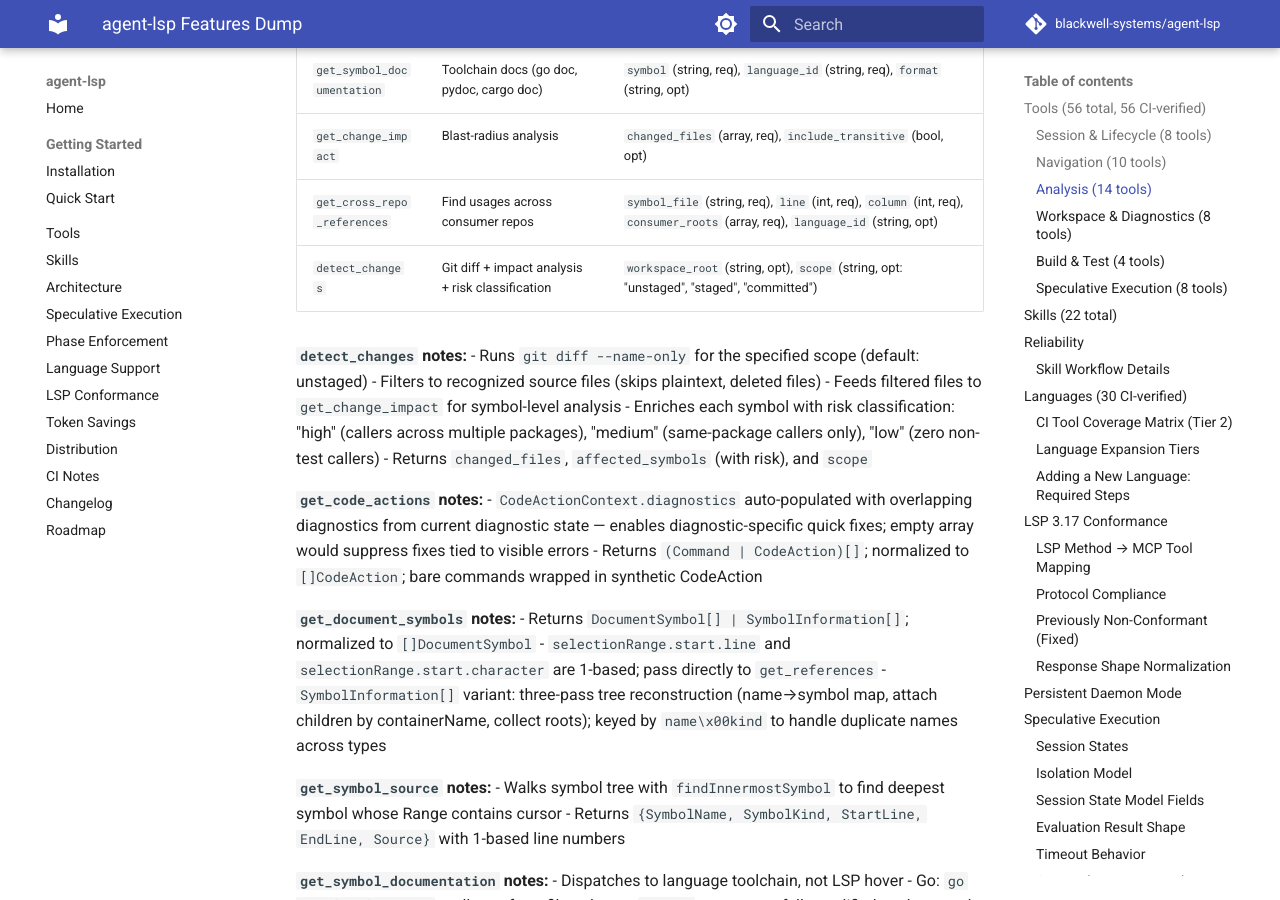
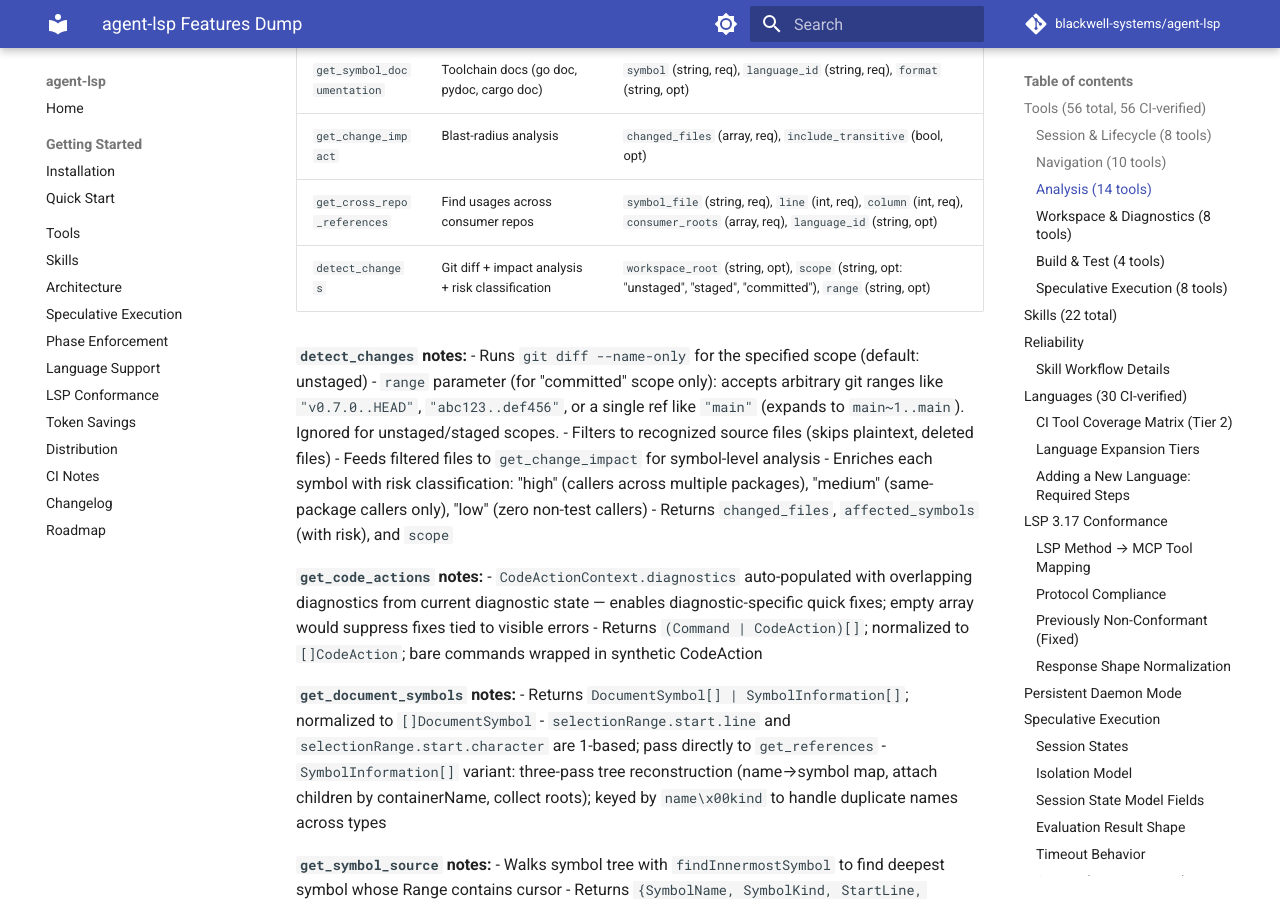
Before and after one commit to blackwell-systems/agent-lsp, an MkDocs documentation site: the page built from docs/FEATURES.md, in a window 1280 px wide and 900 px high, scrolled down 3547 px. Built offline with MkDocs 1.6.1 and Material for MkDocs 9.7.7, drawn with Linux system fonts in a browser that asks for light colours; comment, search, counter and statistics services are not loaded.

Commit message:
docs: add missing range parameter to detect_changes in FEATURES.md
The detect_changes tool gained a range parameter for committed scope in
v0.8.1, but the FEATURES.md tool table and notes section were not updated.

```diff
--- a/docs/FEATURES.md
+++ b/docs/FEATURES.md
@@ -84,10 +84,11 @@ Machine-readable feature inventory for AI analysis. Dense structured lists for t
 | `get_symbol_documentation` | Toolchain docs (go doc, pydoc, cargo doc) | `symbol` (string, req), `language_id` (string, req), `format` (string, opt) |
 | `get_change_impact` | Blast-radius analysis | `changed_files` (array, req), `include_transitive` (bool, opt) |
 | `get_cross_repo_references` | Find usages across consumer repos | `symbol_file` (string, req), `line` (int, req), `column` (int, req), `consumer_roots` (array, req), `language_id` (string, opt) |
-| `detect_changes` | Git diff + impact analysis + risk classification | `workspace_root` (string, opt), `scope` (string, opt: "unstaged", "staged", "committed") |
+| `detect_changes` | Git diff + impact analysis + risk classification | `workspace_root` (string, opt), `scope` (string, opt: "unstaged", "staged", "committed"), `range` (string, opt) |
 
 **`detect_changes` notes:**
 - Runs `git diff --name-only` for the specified scope (default: unstaged)
+- `range` parameter (for "committed" scope only): accepts arbitrary git ranges like `"v0.7.0..HEAD"`, `"abc123..def456"`, or a single ref like `"main"` (expands to `main~1..main`). Ignored for unstaged/staged scopes.
 - Filters to recognized source files (skips plaintext, deleted files)
 - Feeds filtered files to `get_change_impact` for symbol-level analysis
 - Enriches each symbol with risk classification: "high" (callers across multiple packages), "medium" (same-package callers only), "low" (zero non-test callers)
```
